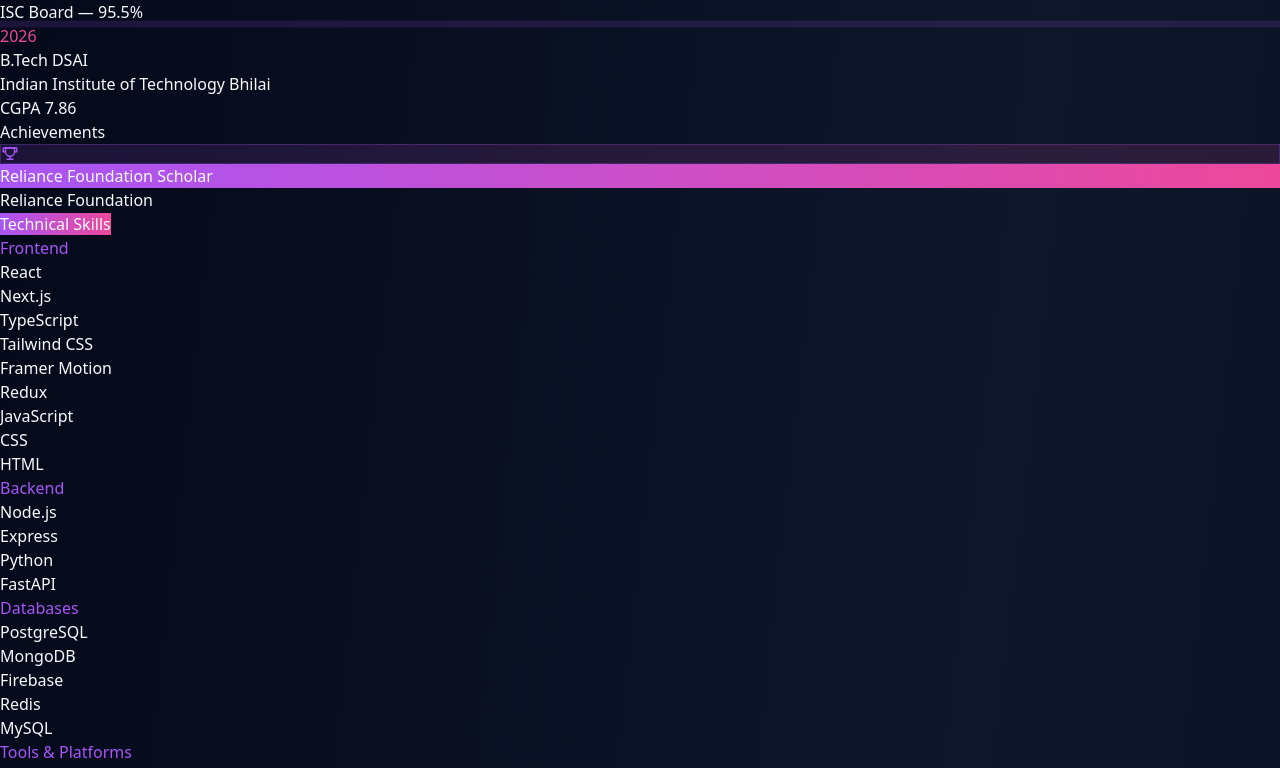
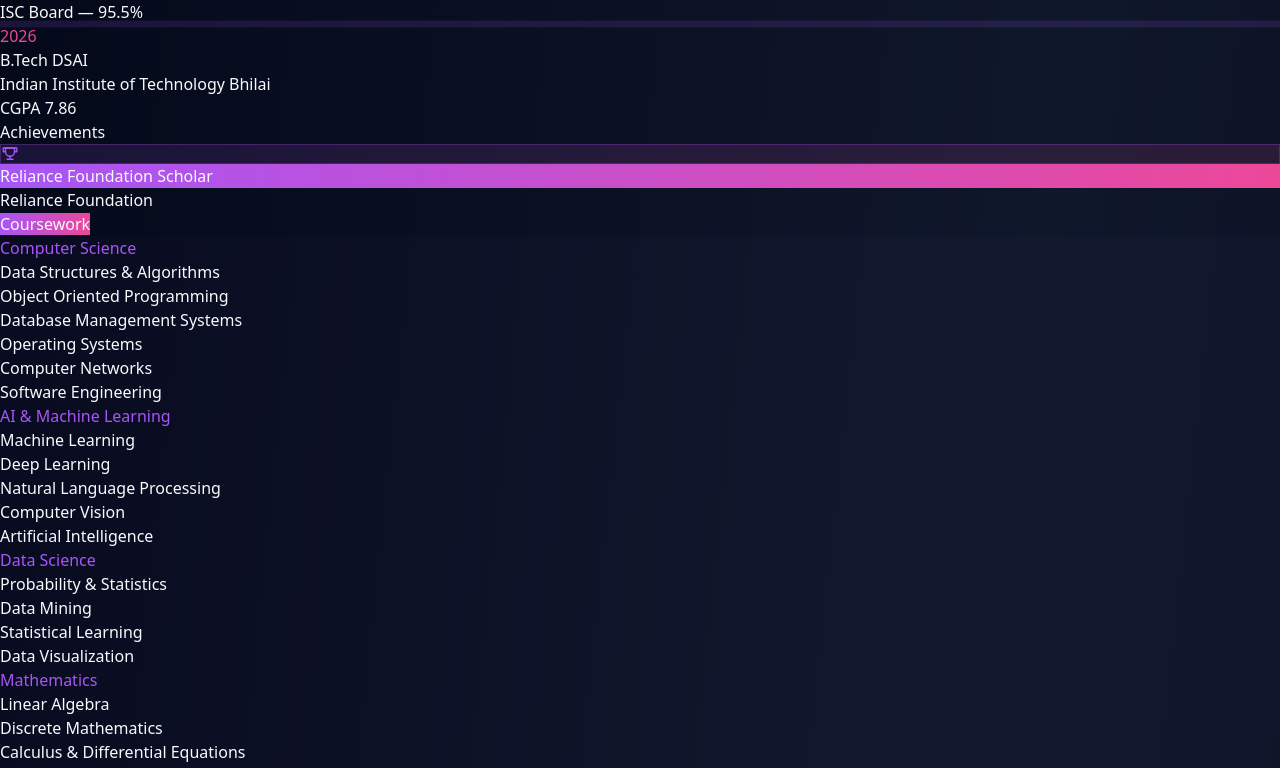
Before and after one commit to Akshats-git/Portfolio, a Next.js app: page / in a window 1280 px wide. Shown: the part 2008-2776 px from the top of the page. Built offline with nearby package versions, Linux system fonts and the light colour scheme; no server answers.

Commit message:
feat: add Coursework component and update Navbar for navigation

```diff
--- a/src/app/page.tsx
+++ b/src/app/page.tsx
@@ -1,5 +1,6 @@
 import Hero from "@/components/Hero";
 import About from "@/components/About";
+import Coursework from "@/components/Coursework";
 import Projects from "@/components/Projects";
 import Blogs from "@/components/Blogs";
 import Skills from "@/components/Skills";
@@ -12,6 +13,7 @@
     <main className="overflow-hidden">
       <Hero />
       <About />
+      <Coursework />
       <Skills />
       <Projects />
       <DSAProfile />
--- /dev/null
+++ b/src/components/Coursework.tsx
@@ -0,0 +1,144 @@
+"use client";
+
+import { motion } from "framer-motion";
+import { useTheme } from "@/context/ThemeContext";
+
+const coursework = [
+  {
+    category: "Computer Science",
+    courses: [
+      "Data Structures & Algorithms",
+      "Object Oriented Programming",
+      "Database Management Systems",
+      "Operating Systems",
+      "Computer Networks",
+      "Software Engineering",
+    ],
+  },
+  {
+    category: "AI & Machine Learning",
+    courses: [
+      "Machine Learning",
+      "Deep Learning",
+      "Natural Language Processing",
+      "Computer Vision",
+      "Artificial Intelligence",
+    ],
+  },
+  {
+    category: "Data Science",
+    courses: [
+      "Probability & Statistics",
+      "Data Mining",
+      "Statistical Learning",
+      "Data Visualization",
+    ],
+  },
+  {
+    category: "Mathematics",
+    courses: [
+      "Linear Algebra",
+      "Discrete Mathematics",
+      "Calculus & Differential Equations",
+      "Optimization Techniques",
+    ],
+  },
+];
+
+const Coursework = () => {
+  const { theme } = useTheme();
+
+  const containerVariants = {
+    hidden: { opacity: 0 },
+    visible: {
+      opacity: 1,
+      transition: { staggerChildren: 0.12 },
+    },
+  };
+
+  const itemVariants = {
+    hidden: { opacity: 0, y: 20 },
+    visible: {
+      opacity: 1,
+      y: 0,
+      transition: { duration: 0.6 },
+    },
+  };
+
+  return (
+    <section
+      id="coursework"
+      className="min-h-fit flex items-center py-20 px-4 sm:px-6 lg:px-8"
+    >
+      <motion.div
+        variants={containerVariants}
+        initial="hidden"
+        whileInView="visible"
+        viewport={{ once: true, margin: "-100px" }}
+        className="max-w-6xl mx-auto w-full"
+      >
+        <motion.div variants={itemVariants} className="mb-14">
+          <h2 className="text-4xl sm:text-5xl font-bold mb-4">
+            <span
+              className="bg-clip-text text-transparent"
+              style={{
+                backgroundImage: `linear-gradient(to right, ${theme.primary}, ${theme.secondary})`,
+              }}
+            >
+              Coursework
+            </span>
+          </h2>
+          <div
+            className="h-1 w-20 rounded"
+            style={{
+              backgroundImage: `linear-gradient(to right, ${theme.primary}, ${theme.secondary})`,
+            }}
+          />
+        </motion.div>
+
+        <div className="grid grid-cols-1 sm:grid-cols-2 lg:grid-cols-4 gap-6">
+          {coursework.map((group, gi) => (
+            <motion.div
+              key={group.category}
+              variants={itemVariants}
+              className="rounded-xl border p-5"
+              style={{
+                backgroundColor: `${theme.primary}06`,
+                borderColor: `${theme.primary}20`,
+              }}
+            >
+              <h3
+                className="text-sm font-semibold uppercase tracking-wider mb-4"
+                style={{ color: theme.primary }}
+              >
+                {group.category}
+              </h3>
+              <ul className="space-y-2.5">
+                {group.courses.map((course, ci) => (
+                  <motion.li
+                    key={course}
+                    initial={{ opacity: 0, x: -8 }}
+                    whileInView={{ opacity: 1, x: 0 }}
+                    viewport={{ once: true }}
+                    transition={{ duration: 0.4, delay: gi * 0.08 + ci * 0.05 }}
+                    className="flex items-start gap-2.5 text-sm text-slate-300"
+                  >
+                    <span
+                      className="mt-1.5 h-1.5 w-1.5 rounded-full flex-shrink-0"
+                      style={{
+                        backgroundImage: `linear-gradient(135deg, ${theme.primary}, ${theme.secondary})`,
+                      }}
+                    />
+                    {course}
+                  </motion.li>
+                ))}
+              </ul>
+            </motion.div>
+          ))}
+        </div>
+      </motion.div>
+    </section>
+  );
+};
+
+export default Coursework;
--- a/src/components/Navbar.tsx
+++ b/src/components/Navbar.tsx
@@ -12,6 +12,7 @@
   const navItems = [
     { label: "Home", href: "/#home" },
     { label: "About", href: "/#about" },
+    { label: "Coursework", href: "/#coursework" },
     { label: "Skills", href: "/#skills" },
     { label: "Projects", href: "/#projects" },
     { label: "DSA & CP", href: "/#dsa" },
```
